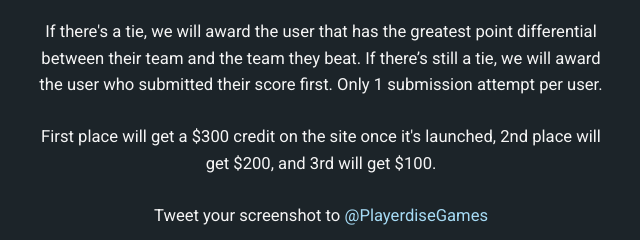
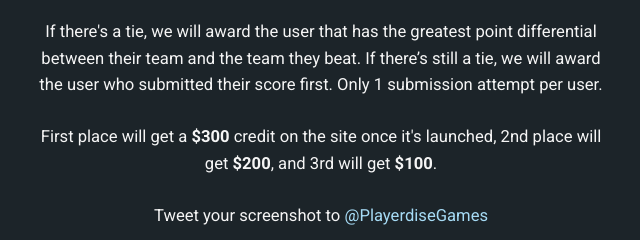
Before and after one commit to CloudConstruct/cloudconstruct.github.io, a website: page playerdise-marketing/index.html in a window 1280 px wide. Shown: the part 940-1180 px from the top of the page, 319-959 px from the left. Drawn offline with nearby package versions, Linux system fonts and the light colour scheme; a script that the page names is missing.

Commit message:
Bolded credit winnings

```diff
--- a/playerdise-marketing/index.html
+++ b/playerdise-marketing/index.html
@@ -67,7 +67,7 @@
 		<h3>Our First Contest!</h3>
 		<p>Submit a screenshot of the <strong>most team points scored by a user in a winning game</strong> in <strong>NBA2k22</strong>, for a chance to win one of three prizes!</p>
 		<p>If there's a tie, we will award the user that has the greatest point differential between their team and the team they beat. If there’s still a tie, we will award the user who submitted their score first. Only 1 submission attempt per user.</p>
-		<p>First place will get a $300 credit on the site once it's launched, 2nd place will get $200, and 3rd will get $100.</p>
+		<p>First place will get a <strong>$300</strong> credit on the site once it's launched, 2nd place will get <strong>$200</strong>, and 3rd will get <strong>$100</strong>.</p>
 		<p>Tweet your screenshot to <a target="_blank" href="https://twitter.com/PlayerdiseGames">@PlayerdiseGames</a></p>
 		<p class="rules">This credit must be used on Playerdise and can't be withdrawn until those funds have been played through at least once on the platform. No cost to enter, contest open to all </p>
 	</section>
```
